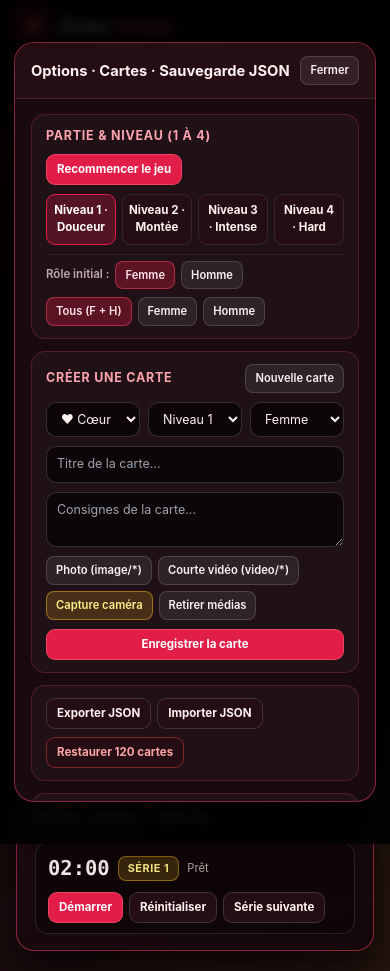
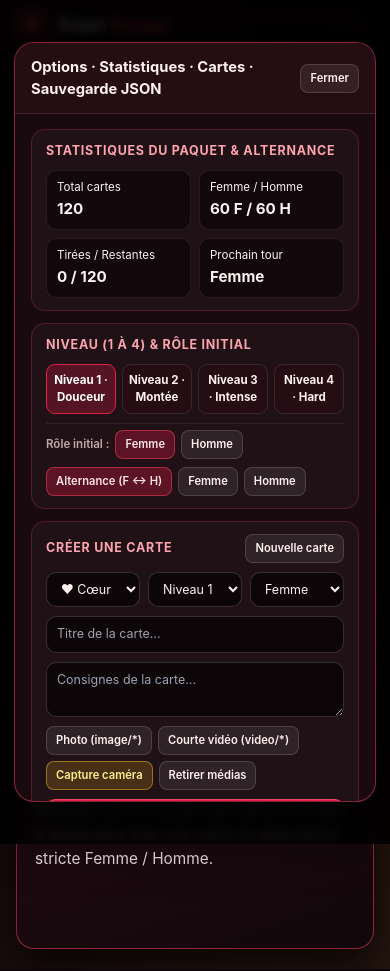
Before and after one commit to lauber70-a11y/Osmose-Hot, a plain HTML site: page index.html in a window 390 px wide. Both pictures are taken after a click on the button "Options". Drawn offline with nearby package versions, Linux system fonts and the light colour scheme.

Commit message:
Update index.html

```diff
--- a/index.html
+++ b/index.html
@@ -70,7 +70,7 @@
     }
 
     /* =========================================================================
-       2. ANIMATIONS
+       2. ANIMATIONS & TRANSITIONS
        ========================================================================= */
     @keyframes pulseEmblem {
       0%, 100% {
@@ -119,7 +119,7 @@
     }
 
     /* =========================================================================
-       3. MODE DISCRET (TOUCHE H OU BOUTON)
+       3. MODE DISCRET (TOUCHE H / h OU BOUTON)
        ========================================================================= */
     body.discreet-mode .sensitive-zone {
       filter: blur(18px);
@@ -204,8 +204,8 @@
       justify-content: space-between;
       gap: 10px;
       flex-wrap: wrap;
-      padding: 9px 16px;
-      background: rgba(13, 6, 8, 0.9);
+      padding: 8px 16px;
+      background: rgba(13, 6, 8, 0.92);
       border-bottom: 1px solid var(--border-subtle);
       backdrop-filter: blur(8px);
     }
@@ -218,8 +218,8 @@
     }
 
     .brand-emblem {
-      width: 34px;
-      height: 34px;
+      width: 32px;
+      height: 32px;
       border-radius: 10px;
       background: rgba(225, 29, 72, 0.18);
       border: 1px solid var(--border-strong);
@@ -231,7 +231,7 @@
 
     .brand-title {
       font-family: Georgia, "Times New Roman", serif;
-      font-size: 1.15rem;
+      font-size: 1.12rem;
       font-weight: 700;
       letter-spacing: 0.04em;
       color: var(--text-primary);
@@ -277,6 +277,39 @@
       color: #fef08a;
     }
 
+    .header-level-select {
+      background: var(--bg-crimson-mid);
+      border: 1px solid rgba(251, 191, 36, 0.42);
+      border-radius: 9px;
+      padding: 4px 8px;
+      font-size: 0.7rem;
+      font-weight: 700;
+      color: #fef08a;
+    }
+
+    .header-timer-cluster {
+      display: inline-flex;
+      align-items: center;
+      gap: 5px;
+      background: rgba(24, 10, 14, 0.9);
+      border: 1px solid rgba(255, 255, 255, 0.12);
+      border-radius: 10px;
+      padding: 3px 7px;
+      flex-wrap: wrap;
+    }
+
+    .hdr-timer-digits {
+      font-family: ui-monospace, SFMono-Regular, Menlo, Monaco, Consolas, monospace;
+      font-size: 0.84rem;
+      font-weight: 800;
+      font-variant-numeric: tabular-nums;
+      color: var(--text-primary);
+      padding: 0 3px;
+    }
+
+    .hdr-timer-digits.running { color: #4ade80; }
+    .hdr-timer-digits.finished { color: var(--accent-gold); }
+
     .header-controls {
       display: flex;
       align-items: center;
@@ -285,13 +318,13 @@
     }
 
     .hdr-btn {
-      height: 32px;
-      padding: 0 11px;
+      height: 30px;
+      padding: 0 10px;
       border-radius: 9px;
       background: var(--bg-crimson-mid);
       border: 1px solid rgba(255, 255, 255, 0.12);
       color: var(--text-primary);
-      font-size: 0.72rem;
+      font-size: 0.71rem;
       font-weight: 600;
       display: inline-flex;
       align-items: center;
@@ -302,6 +335,12 @@
     .hdr-btn:hover {
       background: rgba(225, 29, 72, 0.28);
       border-color: var(--border-strong);
+    }
+
+    .hdr-btn.restart {
+      background: rgba(225, 29, 72, 0.22);
+      border-color: rgba(244, 63, 94, 0.45);
+      color: #ffe4e6;
     }
 
     /* Grille principale côte à côte sur >= 768px alignée en haut et en bas */
@@ -316,11 +355,11 @@
 
     @media (min-width: 768px) {
       .main-grid {
-        height: calc(100vh - 52px);
+        height: calc(100vh - 50px);
         min-height: 0;
-        grid-template-columns: minmax(340px, 1fr) minmax(420px, 1.35fr);
+        grid-template-columns: minmax(340px, 1fr) minmax(430px, 1.35fr);
         gap: 16px;
-        padding: 14px 16px 16px;
+        padding: 12px 16px 14px;
         overflow: hidden;
       }
     }
@@ -415,7 +454,7 @@
       padding: 5px 8px;
       font-size: 0.72rem;
       color: var(--text-primary);
-      max-width: 190px;
+      max-width: 195px;
     }
 
     .mini-btn {
@@ -689,52 +728,6 @@
       display: block;
     }
 
-    /* Minuteur manuel 02:00 multi-séries */
-    .series-timer-bar {
-      flex-shrink: 0;
-      background: rgba(13, 6, 8, 0.72);
-      border: 1px solid rgba(255, 255, 255, 0.11);
-      border-radius: 13px;
-      padding: 10px 12px;
-      display: flex;
-      align-items: center;
-      justify-content: space-between;
-      gap: 8px;
-      flex-wrap: wrap;
-    }
-
-    .timer-digits {
-      font-family: ui-monospace, SFMono-Regular, Menlo, Monaco, Consolas, monospace;
-      font-size: 1.28rem;
-      font-weight: 800;
-      font-variant-numeric: tabular-nums;
-      color: var(--text-primary);
-    }
-
-    .timer-digits.running { color: #4ade80; }
-    .timer-digits.finished { color: var(--accent-gold); }
-
-    .ctrl-btn {
-      padding: 6px 10px;
-      border-radius: 9px;
-      font-size: 0.72rem;
-      font-weight: 700;
-      background: var(--bg-crimson-mid);
-      border: 1px solid rgba(255, 255, 255, 0.14);
-      color: var(--text-primary);
-      transition: all 0.15s ease;
-    }
-
-    .ctrl-btn:hover {
-      background: rgba(255, 255, 255, 0.14);
-    }
-
-    .ctrl-btn.go {
-      background: var(--accent-crimson);
-      border-color: rgba(251, 113, 133, 0.48);
-      color: #ffffff;
-    }
-
     /* =========================================================================
        7. TIROIR / MODALE D'OPTIONS, CRÉATION & ÉDITION DE CARTES, JSON
        ========================================================================= */
@@ -827,6 +820,27 @@
       color: #ffffff;
     }
 
+    .ctrl-btn {
+      padding: 6px 10px;
+      border-radius: 9px;
+      font-size: 0.72rem;
+      font-weight: 700;
+      background: var(--bg-crimson-mid);
+      border: 1px solid rgba(255, 255, 255, 0.14);
+      color: var(--text-primary);
+      transition: all 0.15s ease;
+    }
+
+    .ctrl-btn:hover {
+      background: rgba(255, 255, 255, 0.14);
+    }
+
+    .ctrl-btn.go {
+      background: var(--accent-crimson);
+      border-color: rgba(251, 113, 133, 0.48);
+      color: #ffffff;
+    }
+
     .card-row-item {
       background: rgba(13, 6, 8, 0.65);
       border: 1px solid rgba(255, 255, 255, 0.08);
@@ -837,6 +851,27 @@
       justify-content: space-between;
       gap: 10px;
       font-size: 0.75rem;
+    }
+
+    .stats-strip {
+      display: grid;
+      grid-template-columns: repeat(auto-fit, minmax(120px, 1fr));
+      gap: 8px;
+    }
+
+    .stat-box {
+      background: rgba(13, 6, 8, 0.65);
+      border: 1px solid rgba(255, 255, 255, 0.08);
+      border-radius: 10px;
+      padding: 8px 10px;
+      font-size: 0.72rem;
+    }
+
+    .stat-box strong {
+      display: block;
+      font-size: 0.95rem;
+      color: var(--text-primary);
+      margin-top: 2px;
     }
 
     /* Toasts & Confirmation */
@@ -873,7 +908,7 @@
 </head>
 <body>
 
-  <!-- Écran du Mode Discret (Touche H ou bouton) -->
+  <!-- Écran du Mode Discret (Touche H / h ou bouton) -->
   <div id="discreetOverlay" class="discreet-screen" role="dialog" aria-label="Notes et lecture">
     <div class="discreet-panel">
       <div style="display:flex;align-items:center;justify-content:space-between;margin-bottom:8px;">
@@ -917,11 +952,11 @@
        ========================================================================= -->
   <div class="app-shell">
 
-    <!-- En-tête compact -->
+    <!-- Barre d'en-tête compacte -->
     <header class="top-header">
       <div class="brand-wrap">
         <div class="brand-emblem emblem-pulse" aria-hidden="true">
-          <svg width="20" height="20" viewBox="0 0 32 32" fill="none">
+          <svg width="18" height="18" viewBox="0 0 32 32" fill="none">
             <path d="M16 2.5L29.5 16L16 29.5L2.5 16L16 2.5Z" fill="rgba(225,29,72,0.28)" stroke="#f43f5e" stroke-width="2" />
             <path d="M16 9.5L22.5 16L16 22.5L9.5 16L16 9.5Z" fill="#fbbf24" />
           </svg>
@@ -930,13 +965,28 @@
 
         <div class="status-pills sensitive-zone">
           <span id="hudTurnPill" class="status-pill femme">Tour : Femme</span>
-          <span id="hudLevelPill" class="status-pill gold">Niveau 1 · 0/30</span>
+          <select id="headerLevelSelect" aria-label="Sélectionner le niveau" class="header-level-select">
+            <option value="1">Niveau 1 · Douceur</option>
+            <option value="2">Niveau 2 · Montée</option>
+            <option value="3">Niveau 3 · Intense</option>
+            <option value="4">Niveau 4 · Hard</option>
+          </select>
+          <span id="hudLevelStatsPill" class="status-pill gold">0/30</span>
           <span id="hudSeriesPill" class="status-pill">Série 1</span>
         </div>
+
+        <!-- Minuteur manuel 02:00 multi-séries dans la barre supérieure -->
+        <div id="headerTimerCluster" class="header-timer-cluster sensitive-zone">
+          <span id="timerDigits" class="hdr-timer-digits">02:00</span>
+          <button id="btnTimerToggle" type="button" class="mini-btn crimson">Démarrer</button>
+          <button id="btnTimerReset" type="button" class="mini-btn" title="Réinitialiser 02:00">Reset</button>
+          <button id="btnTimerNextSeries" type="button" class="mini-btn gold" title="Passer à la série suivante">Série +1</button>
+        </div>
       </div>
 
       <div class="header-controls">
-        <button id="btnOpenOptions" type="button" class="hdr-btn">Options</button>
+        <button id="btnRestartGame" type="button" class="hdr-btn restart sensitive-zone">Recommencer le jeu</button>
+        <button id="btnOpenOptions" type="button" class="hdr-btn sensitive-zone">Options</button>
         <button id="btnToggleDiscreet" type="button" title="Mode Discret (Touche H)" class="hdr-btn">Mode Discret (H)</button>
       </div>
     </header>
@@ -995,7 +1045,7 @@
           <button id="btnDrawCard" type="button" class="btn-draw-card">Piocher une carte</button>
         </div>
 
-        <!-- 2. Grand affichage "Carte à jouer" étendu vers le bas -->
+        <!-- 2. Grand affichage "Carte à jouer" étendu jusqu'en bas -->
         <article id="playCardStage" class="play-card-stage card-reveal">
           <div>
             <div class="play-card-top">
@@ -1046,7 +1096,7 @@
             <input type="file" id="quickPhotoInput" accept="image/*" class="hidden" />
             <input type="file" id="quickVideoInput" accept="video/*" class="hidden" />
 
-            <div style="margin-top:14px;">
+            <div style="margin-top:16px;">
               <h2 id="playCardTitle" class="card-title-lg">Prêts à commencer ?</h2>
               <p id="playCardText" class="card-instructions-lg">
                 Appuyez sur « Piocher une carte » en haut à droite pour tirer une carte en alternance stricte Femme / Homme.
@@ -1056,20 +1106,6 @@
               <div id="playCardMediaGallery" class="media-gallery-box hidden"></div>
             </div>
           </div>
-
-          <!-- Minuteur manuel 02:00 multi-séries -->
-          <div id="seriesTimerBar" class="series-timer-bar">
-            <div style="display:flex;align-items:center;gap:8px;flex-wrap:wrap;">
-              <span id="timerDigits" class="timer-digits">02:00</span>
-              <span id="timerSeriesBadge" class="badge-chip badge-level">Série 1</span>
-              <span id="timerStateLabel" style="font-size:0.7rem;color:var(--text-muted);">Prêt</span>
-            </div>
-            <div style="display:flex;align-items:center;gap:6px;flex-wrap:wrap;">
-              <button id="btnTimerToggle" type="button" class="ctrl-btn go">Démarrer</button>
-              <button id="btnTimerReset" type="button" class="ctrl-btn">Réinitialiser</button>
-              <button id="btnTimerNextSeries" type="button" class="ctrl-btn">Série suivante</button>
-            </div>
-          </div>
         </article>
 
       </section>
@@ -1077,25 +1113,30 @@
   </div>
 
   <!-- =========================================================================
-       MODALE / TIROIR D'OPTIONS (RECOMMENCER, NIVEAUX, CRÉER/MODIFIER, JSON)
+       MODALE / TIROIR D'OPTIONS (STATS, NIVEAUX, CRÉER/MODIFIER, JSON)
        ========================================================================= -->
   <div id="optionsModal" class="modal-overlay sensitive-zone" role="dialog" aria-modal="true" aria-labelledby="optionsModalTitle">
     <div class="modal-dialog">
       <div class="modal-header">
-        <h2 id="optionsModalTitle" style="font-size:0.92rem;font-weight:700;">Options · Cartes · Sauvegarde JSON</h2>
+        <h2 id="optionsModalTitle" style="font-size:0.92rem;font-weight:700;">Options · Statistiques · Cartes · Sauvegarde JSON</h2>
         <button id="btnCloseOptions" type="button" class="mini-btn">Fermer</button>
       </div>
 
       <div class="modal-content">
 
-        <!-- Recommencer le jeu & réglages de deck / niveau -->
+        <!-- Statistiques du paquet & alternance -->
         <div class="sub-card">
-          <div style="display:flex;align-items:center;justify-content:space-between;gap:8px;flex-wrap:wrap;">
-            <strong style="font-size:0.78rem;text-transform:uppercase;letter-spacing:0.06em;color:var(--text-secondary);">
-              Partie &amp; Niveau (1 à 4)
-            </strong>
-            <button id="btnRestartGame" type="button" class="ctrl-btn go">Recommencer le jeu</button>
-          </div>
+          <strong style="font-size:0.78rem;text-transform:uppercase;letter-spacing:0.06em;color:var(--text-secondary);">
+            Statistiques du paquet &amp; alternance
+          </strong>
+          <div id="deckStatsStrip" class="stats-strip"></div>
+        </div>
+
+        <!-- Réglages de niveau & rôle initial -->
+        <div class="sub-card">
+          <strong style="font-size:0.78rem;text-transform:uppercase;letter-spacing:0.06em;color:var(--text-secondary);">
+            Niveau (1 à 4) &amp; Rôle initial
+          </strong>
 
           <div class="level-grid" id="levelChoiceGrid">
             <button type="button" data-level="1" class="lvl-choice active">Niveau 1 · Douceur</button>
@@ -1111,7 +1152,7 @@
               <button type="button" id="btnStartHomme" class="mini-btn">Homme</button>
             </div>
             <div style="display:flex;align-items:center;gap:6px;flex-wrap:wrap;">
-              <button type="button" id="btnFilterAllRoles" class="mini-btn crimson">Tous (F + H)</button>
+              <button type="button" id="btnFilterAllRoles" class="mini-btn crimson">Alternance (F ↔ H)</button>
               <button type="button" id="btnFilterFemme" class="mini-btn">Femme</button>
               <button type="button" id="btnFilterHomme" class="mini-btn">Homme</button>
             </div>
@@ -1392,9 +1433,7 @@
       // -----------------------------------------------------------------------
       let idb = null;
       let deckCards = [];
-      // cardMediaStore : { [cardId]: Array<{ id: string, type: 'image'|'video', dataUrl: string, name: string }> }
       let cardMediaStore = {};
-      // draftMediaList : médias en cours de préparation dans le formulaire Créer/Modifier
       let draftMediaList = [];
 
       let mediaStream = null;
@@ -1659,7 +1698,7 @@
           }
           const ctx = clockRuntime.audioCtx;
           const startAt = ctx.currentTime;
-          const notes = [587.33, 783.99, 987.77]; // Ré5, Sol5, Si5
+          const notes = [587.33, 783.99, 987.77];
           notes.forEach((freq, idx) => {
             const osc = ctx.createOscillator();
             const gain = ctx.createGain();
@@ -1739,28 +1778,22 @@
       }
 
       function renderClockBar() {
-        const bar = document.getElementById('seriesTimerBar');
+        const cluster = document.getElementById('headerTimerCluster');
         const digits = document.getElementById('timerDigits');
-        const badge = document.getElementById('timerSeriesBadge');
-        const stateLbl = document.getElementById('timerStateLabel');
         const toggleBtn = document.getElementById('btnTimerToggle');
 
         digits.textContent = formatSeconds(gameState.timerSeconds);
-        badge.textContent = `Série ${gameState.series}`;
-        bar.classList.remove('timer-complete-highlight');
-        digits.className = 'timer-digits';
+        cluster.classList.remove('timer-complete-highlight');
+        digits.className = 'hdr-timer-digits';
 
         if (clockRuntime.running) {
           digits.classList.add('running');
-          stateLbl.textContent = 'En cours';
           toggleBtn.textContent = 'Pause';
         } else if (clockRuntime.finished) {
-          bar.classList.add('timer-complete-highlight');
+          cluster.classList.add('timer-complete-highlight');
           digits.classList.add('finished');
-          stateLbl.textContent = `Série ${gameState.series} prête`;
           toggleBtn.textContent = 'Démarrer';
         } else {
-          stateLbl.textContent = gameState.timerSeconds < SERIES_SECONDS ? 'En pause' : 'Prêt';
           toggleBtn.textContent = gameState.timerSeconds < SERIES_SECONDS ? 'Reprendre' : 'Démarrer';
         }
       }
@@ -1950,25 +1983,17 @@
         return { 1: 'Douceur', 2: 'Montée', 3: 'Intense', 4: 'Hard' }[lvl] || `Niveau ${lvl}`;
       }
 
-      function getFilteredDeck() {
-        return deckCards.filter((card) => {
-          const matchesLevel = Number(card.level) === Number(gameState.level);
-          const matchesRole = gameState.roleFilter === 'all' || card.role === gameState.roleFilter;
-          return matchesLevel && matchesRole;
-        });
-      }
-
       function renderHeaderHUD() {
         const targetRole = gameState.roleFilter === 'all' ? gameState.nextRole : gameState.roleFilter;
         const turnPill = document.getElementById('hudTurnPill');
         turnPill.textContent = `Tour : ${targetRole === 'homme' ? 'Homme' : 'Femme'}`;
         turnPill.className = `status-pill ${targetRole === 'homme' ? 'homme' : 'femme'}`;
 
+        document.getElementById('headerLevelSelect').value = String(gameState.level);
+
         const levelPool = deckCards.filter((c) => Number(c.level) === Number(gameState.level));
         const levelDrawn = levelPool.filter((c) => gameState.drawnIds.includes(c.id)).length;
-        document.getElementById('hudLevelPill').textContent =
-          `Niveau ${gameState.level} · ${levelDrawn}/${levelPool.length}`;
-
+        document.getElementById('hudLevelStatsPill').textContent = `${levelDrawn}/${levelPool.length}`;
         document.getElementById('hudSeriesPill').textContent = `Série ${gameState.series}`;
 
         const remainingTotal = Math.max(0, deckCards.length - gameState.drawnIds.length);
@@ -1985,6 +2010,22 @@
         document.getElementById('btnFilterAllRoles').classList.toggle('crimson', gameState.roleFilter === 'all');
         document.getElementById('btnFilterFemme').classList.toggle('crimson', gameState.roleFilter === 'femme');
         document.getElementById('btnFilterHomme').classList.toggle('crimson', gameState.roleFilter === 'homme');
+      }
+
+      function renderDeckStats() {
+        const strip = document.getElementById('deckStatsStrip');
+        if (!strip) return;
+        const femmeCount = deckCards.filter((c) => c.role === 'femme').length;
+        const hommeCount = deckCards.filter((c) => c.role === 'homme').length;
+        const drawnCount = gameState.drawnIds.length;
+        const remCount = Math.max(0, deckCards.length - drawnCount);
+
+        strip.innerHTML = `
+          <div class="stat-box"><span>Total cartes</span><strong>${deckCards.length}</strong></div>
+          <div class="stat-box"><span>Femme / Homme</span><strong>${femmeCount} F / ${hommeCount} H</strong></div>
+          <div class="stat-box"><span>Tirées / Restantes</span><strong>${drawnCount} / ${remCount}</strong></div>
+          <div class="stat-box"><span>Prochain tour</span><strong>${gameState.nextRole === 'homme' ? 'Homme' : 'Femme'}</strong></div>
+        `;
       }
 
       function drawNextCard() {
@@ -2157,6 +2198,7 @@
             saveGameStateAndDeck();
             renderHeaderHUD();
             renderClockBar();
+            renderDeckStats();
 
             document.getElementById('playCardTitle').textContent = 'Prêts à commencer ?';
             document.getElementById('playCardText').textContent =
@@ -2175,6 +2217,7 @@
       // -----------------------------------------------------------------------
       function openOptionsModal() {
         document.getElementById('optionsModal').classList.add('open');
+        renderDeckStats();
         renderDraftMediaPreview();
         renderManageableCardsList();
       }
@@ -2297,6 +2340,7 @@
         persistCardMedia(targetId, draftMediaList);
         saveGameStateAndDeck();
         renderHeaderHUD();
+        renderDeckStats();
         renderManageableCardsList();
 
         if (Number(gameState.currentCardId) === targetId) {
@@ -2393,6 +2437,7 @@
             saveGameStateAndDeck();
             renderHeaderHUD();
             renderClockBar();
+            renderDeckStats();
             renderManageableCardsList();
             if (gameState.currentCardId) {
               const cur = deckCards.find((c) => Number(c.id) === Number(gameState.currentCardId));
@@ -2416,6 +2461,7 @@
             gameState.currentCardId = null;
             saveGameStateAndDeck();
             renderHeaderHUD();
+            renderDeckStats();
             renderManageableCardsList();
             pushToast('120 cartes restaurées.', 'ok');
           }
@@ -2423,21 +2469,31 @@
       }
 
       // -----------------------------------------------------------------------
-      // MODE DISCRET (TOUCHE H) & CONNEXION DES ÉVÉNEMENTS
+      // MODE DISCRET (TOUCHE H / h) & CONNEXION DES ÉVÉNEMENTS
       // -----------------------------------------------------------------------
       function toggleDiscreetView() {
         document.body.classList.toggle('discreet-mode');
       }
 
       function wireAllEvents() {
-        // Mode discret
+        // Mode discret (touche H ou h en ignorant les champs de saisie)
         document.getElementById('btnToggleDiscreet').addEventListener('click', toggleDiscreetView);
         document.getElementById('btnResumeDiscreet').addEventListener('click', toggleDiscreetView);
         document.addEventListener('keydown', (e) => {
           const tag = e.target && e.target.tagName ? e.target.tagName.toLowerCase() : '';
-          if (tag === 'input' || tag === 'textarea' || tag === 'select') return;
+          if (tag === 'input' || tag === 'textarea' || tag === 'select' || (e.target && e.target.isContentEditable)) {
+            return;
+          }
           if (e.key === 'h' || e.key === 'H') toggleDiscreetView();
         });
+
+        // Sélecteur de niveau rapide dans l'en-tête + bouton Recommencer le jeu
+        document.getElementById('headerLevelSelect').addEventListener('change', (e) => {
+          gameState.level = Number(e.target.value) || 1;
+          saveGameStateAndDeck();
+          renderHeaderHUD();
+        });
+        document.getElementById('btnRestartGame').addEventListener('click', resetWholeGame);
 
         // Caméra & capture fenêtre/écran
         document.getElementById('btnCamRefresh').addEventListener('click', refreshCameraDevices);
@@ -2505,8 +2561,6 @@
           if (e.target === document.getElementById('optionsModal')) closeOptionsModal();
         });
 
-        document.getElementById('btnRestartGame').addEventListener('click', resetWholeGame);
-
         document.querySelectorAll('#levelChoiceGrid .lvl-choice').forEach((btn) => {
           btn.addEventListener('click', () => {
             gameState.level = Number(btn.dataset.level) || 1;
@@ -2520,6 +2574,7 @@
           if (gameState.drawnIds.length === 0) gameState.nextRole = 'femme';
           saveGameStateAndDeck();
           renderHeaderHUD();
+          renderDeckStats();
         });
 
         document.getElementById('btnStartHomme').addEventListener('click', () => {
@@ -2527,6 +2582,7 @@
           if (gameState.drawnIds.length === 0) gameState.nextRole = 'homme';
           saveGameStateAndDeck();
           renderHeaderHUD();
+          renderDeckStats();
         });
 
         document.getElementById('btnFilterAllRoles').addEventListener('click', () => {
@@ -2540,6 +2596,7 @@
           gameState.nextRole = 'femme';
           saveGameStateAndDeck();
           renderHeaderHUD();
+          renderDeckStats();
         });
 
         document.getElementById('btnFilterHomme').addEventListener('click', () => {
@@ -2547,6 +2604,7 @@
           gameState.nextRole = 'homme';
           saveGameStateAndDeck();
           renderHeaderHUD();
+          renderDeckStats();
         });
 
         // Formulaire Créer / Modifier carte + médias
```
